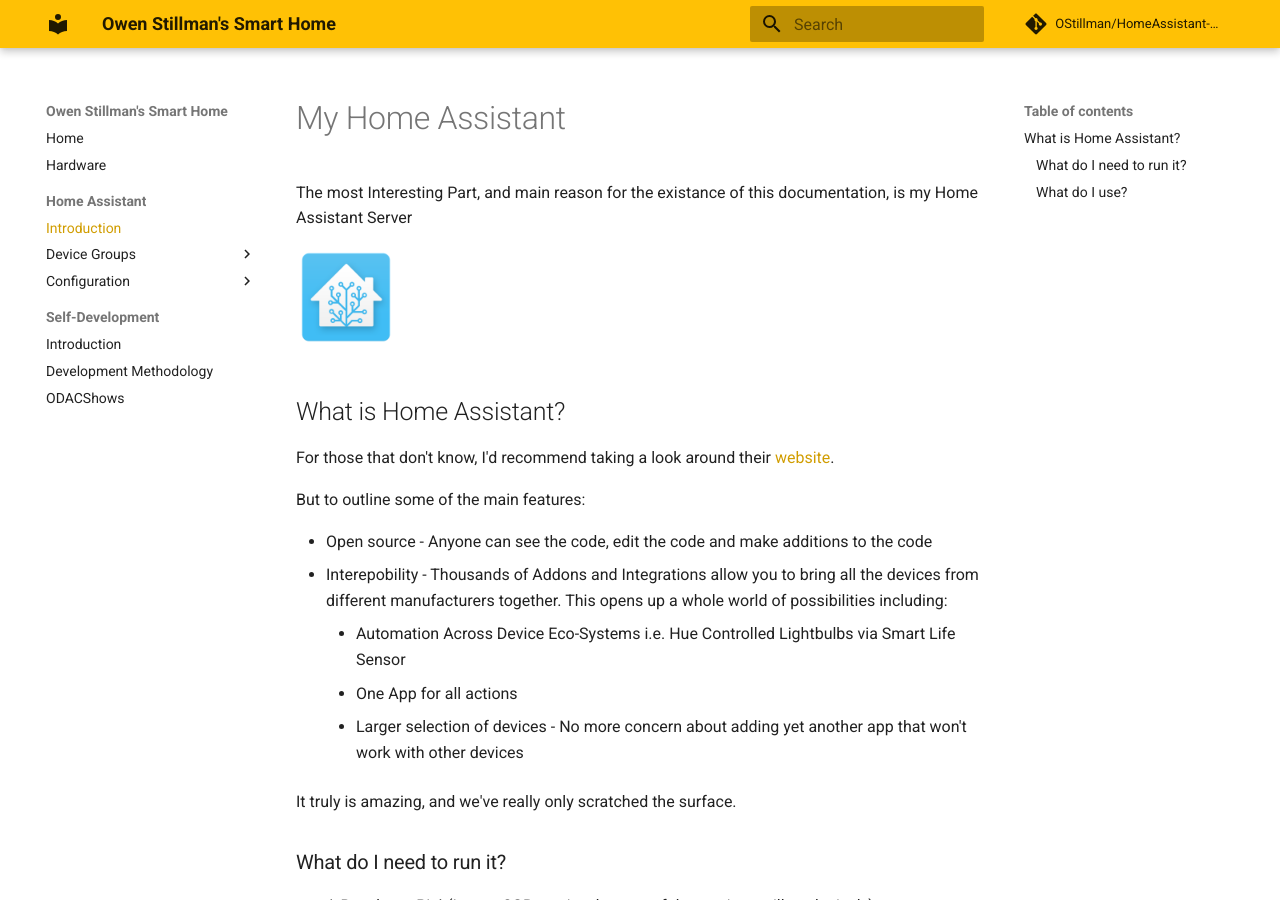
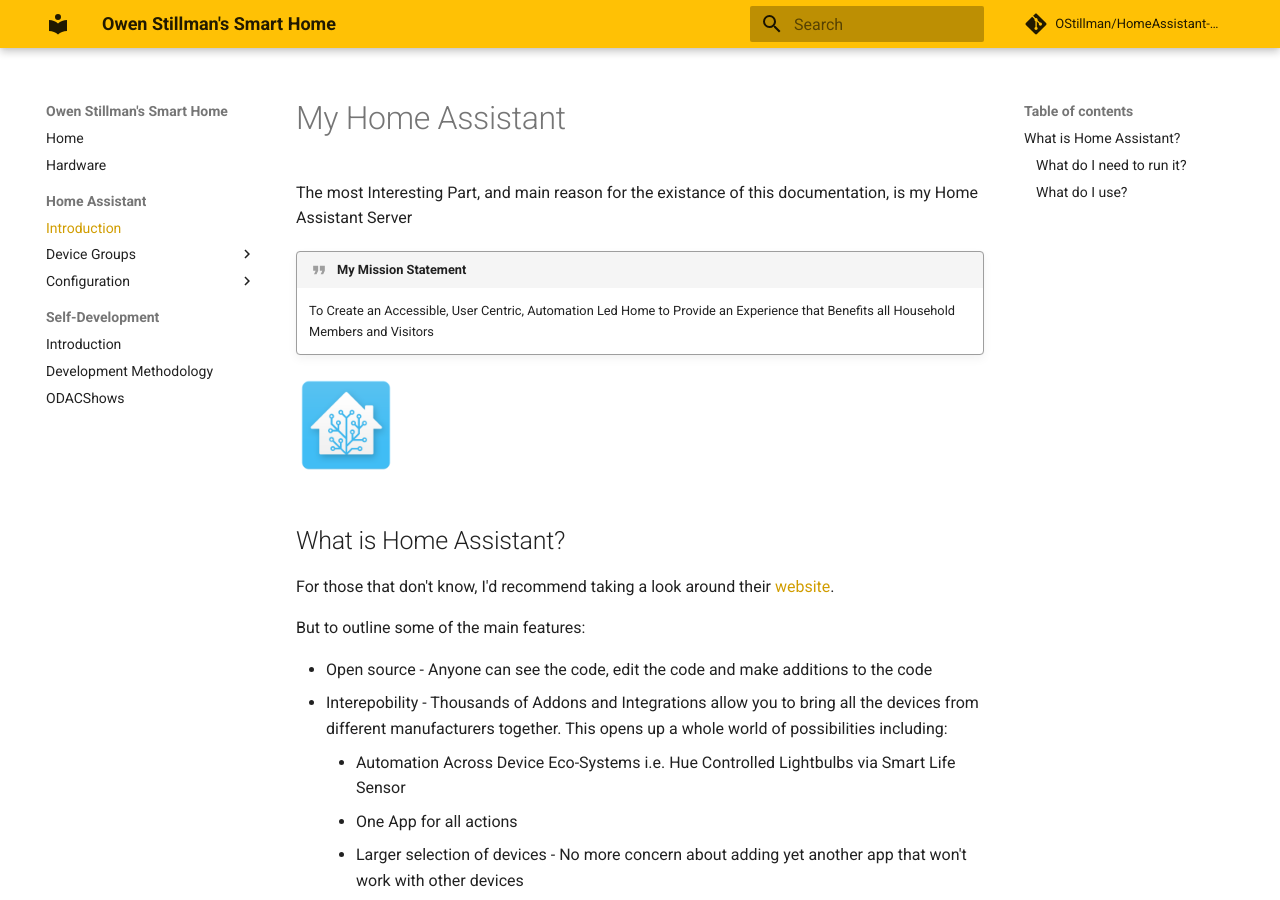
Before and after one commit to OStillman/HomeAssistant-Public, an MkDocs documentation site: the page built from docs/home-assistant/intro.md, in a window 1280 px wide and 900 px high. Built offline with MkDocs 1.6.1 and Material for MkDocs 9.7.7, drawn with Linux system fonts in a browser that asks for light colours; comment, search, counter and statistics services are not loaded.

Commit message:
Add Mission statement

```diff
--- a/docs/home-assistant/intro.md
+++ b/docs/home-assistant/intro.md
@@ -1,5 +1,8 @@
 # My Home Assistant
 The most Interesting Part, and main reason for the existance of this documentation, is my Home Assistant Server
+
+!!! quote "My Mission Statement"
+    To Create an Accessible, User Centric, Automation Led Home to Provide an Experience that Benefits all Household Members and Visitors
 
 ![HS Logo](/assets/images/hs.png){: style="height: 100px; width: 100px;"}
 
```
Also changed, not shown: docs/home-assistant/configuration/configuration_yaml.md (+3 -0 lines).
